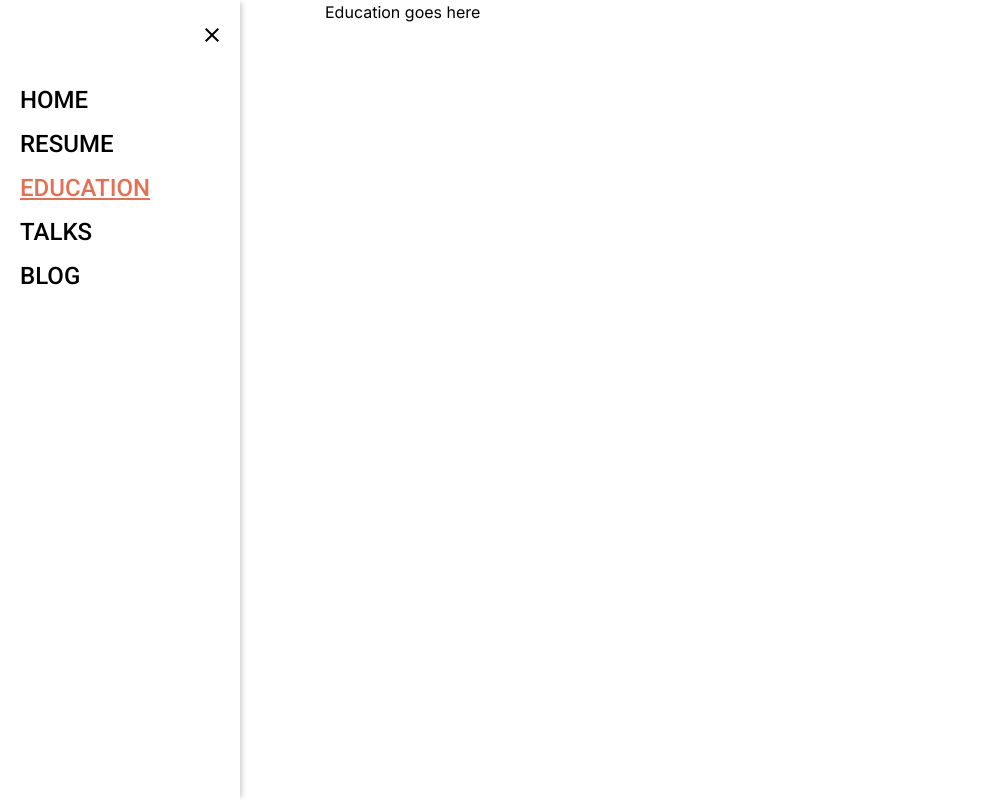
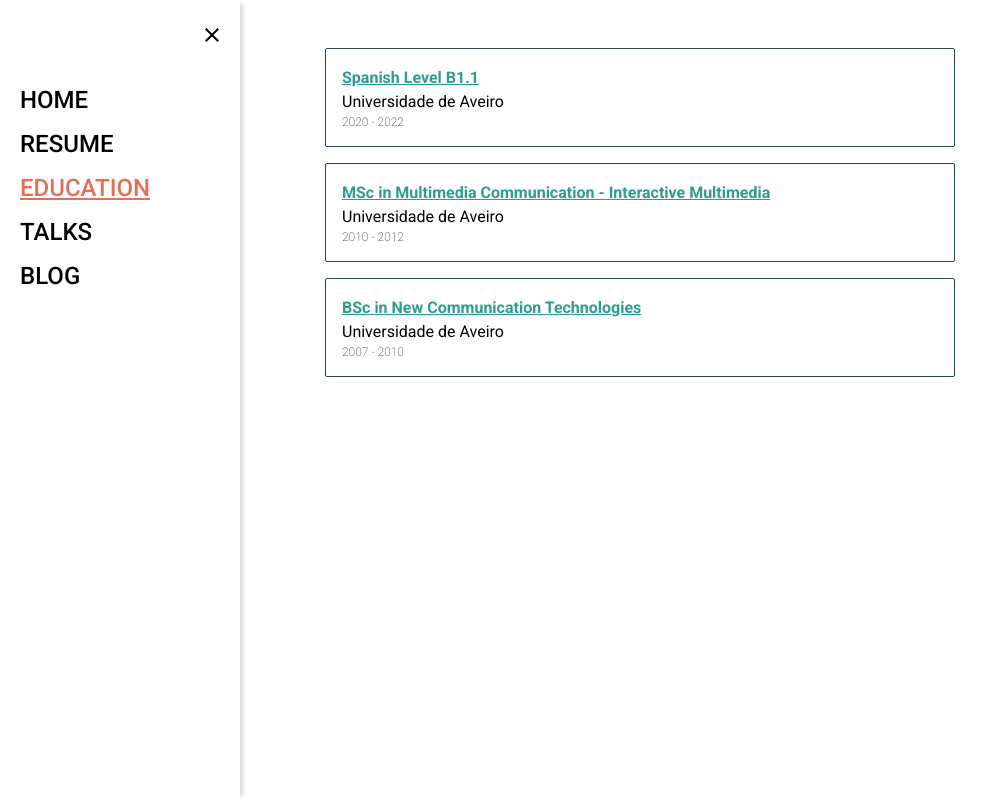
Before and after one commit to filipalacerda/filipalacerda.com, a Next.js app: page /education in a window 1280 px wide. Shown: the whole page, without its empty margins (0-998 px from the left). Built offline with nearby package versions, Linux system fonts and the light colour scheme.

Commit message:
Adds education page

```diff
--- /dev/null
+++ b/app/components/education_card/index.tsx
@@ -0,0 +1,35 @@
+type EducationCardProps = {
+  school: string;
+  title: string;
+  date: {
+    from: number;
+    to: number;
+  };
+  externalUrl: string;
+};
+
+const EducationCard = ({
+  title,
+  school,
+  date,
+  externalUrl,
+}: EducationCardProps) => {
+  return (
+    <div className="mb-4 p-4 border rounded-sm border-darkBlue">
+      <h1>
+        <a
+          href={externalUrl}
+          className="text-green underline roboto-bold text-md"
+        >
+          {title}
+        </a>
+      </h1>
+      <p className="roboto-regular text-md">{school}</p>
+      <p className="roboto-thin text-xs">
+        {date.from} - {date.to}
+      </p>
+    </div>
+  );
+};
+
+export default EducationCard;
--- a/app/education/page.tsx
+++ b/app/education/page.tsx
@@ -1,3 +1,37 @@
-export default function Resume() {
-  return <p>Education goes here</p>;
+import EducationCard from "../components/education_card";
+
+export default function Education() {
+  return (
+    <section className="mt-12">
+      <EducationCard
+        title="Spanish Level B1.1"
+        externalUrl="https://www.ua.pt/pt/dlc/cursos-livres-e-ple"
+        date={{
+          from: 2020,
+          to: 2022,
+        }}
+        school="Universidade de Aveiro"
+      />
+
+      <EducationCard
+        title="MSc in Multimedia Communication - Interactive Multimedia"
+        externalUrl="https://www.ua.pt/pt/curso/508"
+        date={{
+          from: 2010,
+          to: 2012,
+        }}
+        school="Universidade de Aveiro"
+      />
+
+      <EducationCard
+        title="BSc in New Communication Technologies"
+        externalUrl="https://www.ua.pt/pt/curso/1531"
+        date={{
+          from: 2007,
+          to: 2010,
+        }}
+        school="Universidade de Aveiro"
+      />
+    </section>
+  );
 }
```
